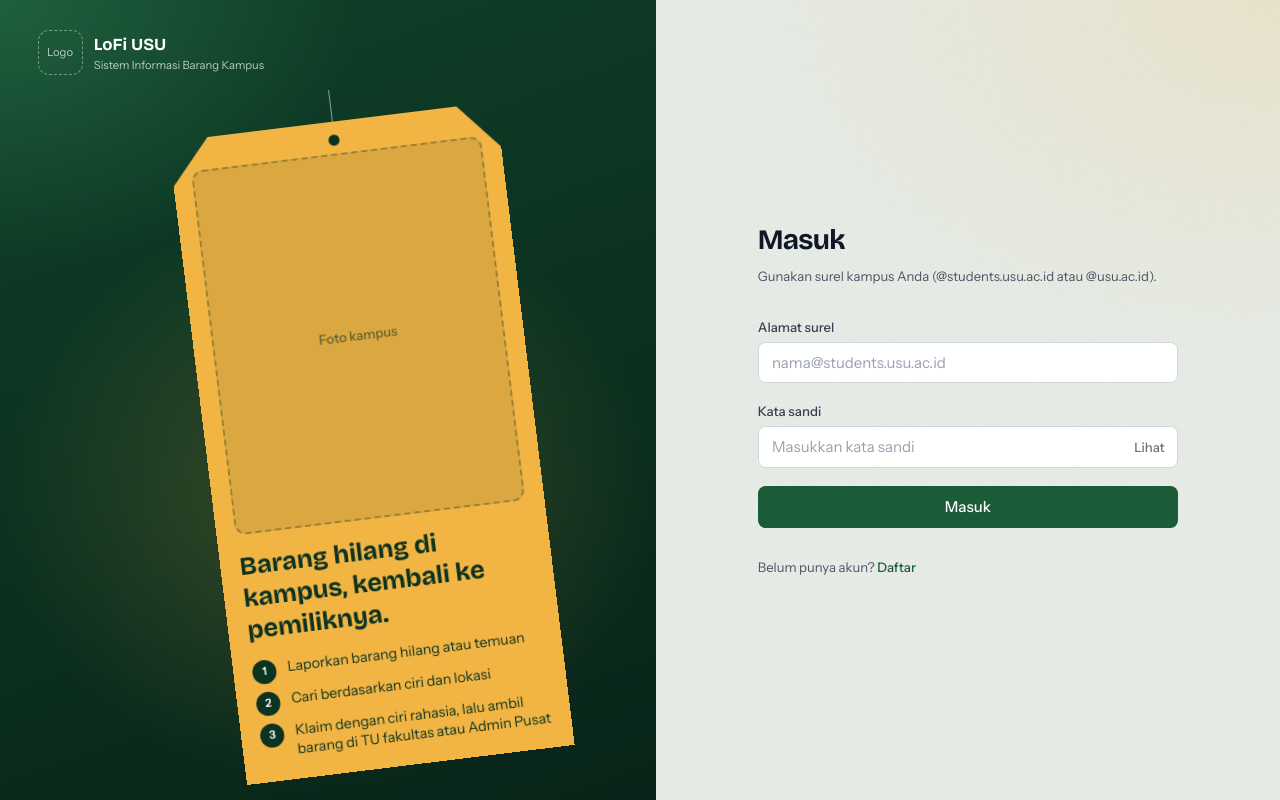
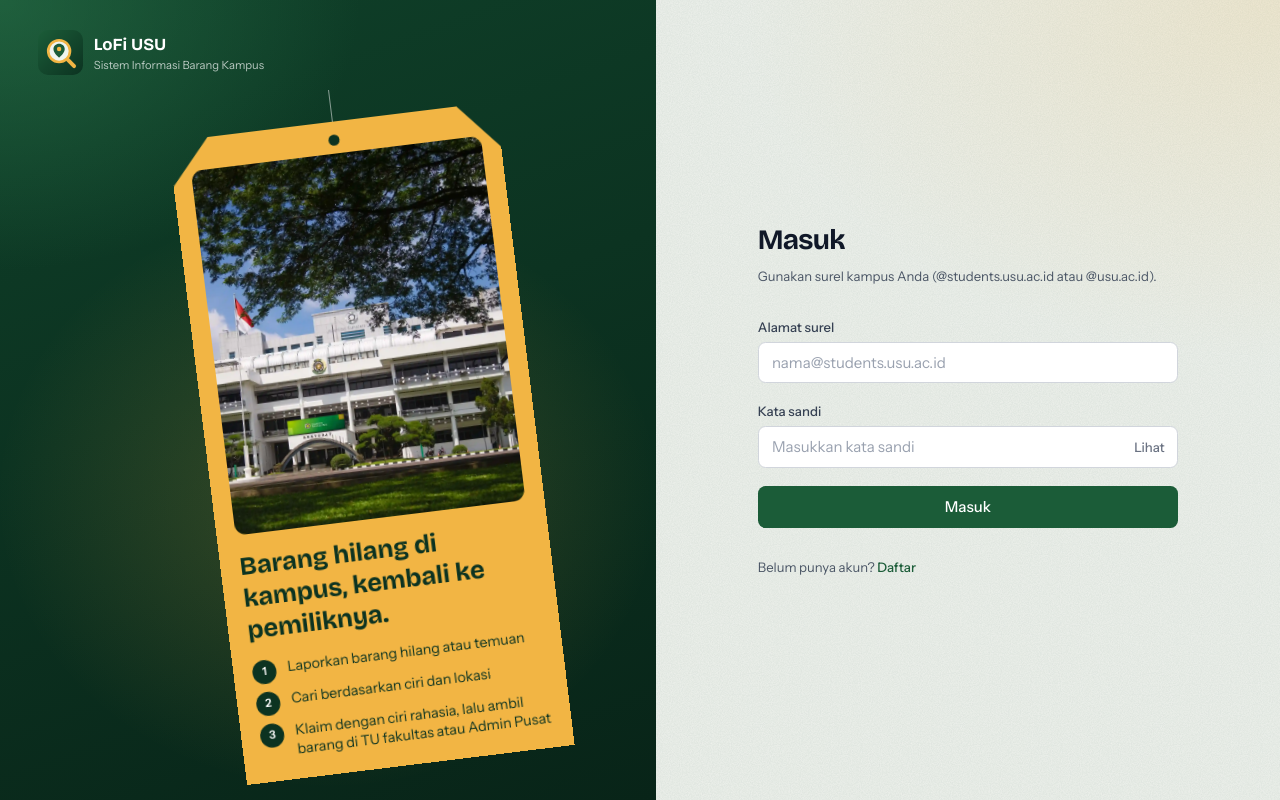
Before and after one commit to CantykaLaily-231401004/lost-and-found-usu, a React (Vite) app: page /login in a window 1280 px wide. Built offline with nearby package versions, Linux system fonts and the light colour scheme; no server answers.

Commit message:
feat(ui): tambah logo dan foto kampus

```diff
--- a/src/features/admin/AdminShell.tsx
+++ b/src/features/admin/AdminShell.tsx
@@ -7,6 +7,7 @@ import Icon, { type IconName } from "../../shared/components/Icon";
 import { useAdminState } from "../../shared/hooks/useIsAdmin";
 import { useSessionUser } from "../../shared/hooks/useSessionUser";
 import { supabase } from "../../services/supabase";
+import logo from "../../assets/lofi-icon.svg";
 
 const NAV: {
   to: string;
@@ -105,9 +106,7 @@ export default function AdminShell({ children }: { children: ReactNode }) {
       <header className="shrink-0 px-4 pt-3 text-white sm:px-6">
         <div className="flex h-12 items-center justify-between gap-3">
           <Link to="/admin" className="flex items-center gap-2.5">
-            <span className="flex size-8 items-center justify-center rounded-lg bg-tag text-brand-950">
-              <Icon name="search" className="size-4" />
-            </span>
+            <img src={logo} alt="" className="size-8 rounded-lg" />
             <span className="leading-tight">
               <span className="block font-display text-base font-bold">
                 LoFi USU
--- a/src/pages/LandingPage.tsx
+++ b/src/pages/LandingPage.tsx
@@ -2,8 +2,9 @@ import { useEffect, useState } from "react";
 import { Link } from "react-router-dom";
 import { Logo } from "../shared/components/AuthLayout";
 
-// Isi nanti: import campus from "../assets/campus.jpg"  lalu  const PHOTO_SRC = campus
-const PHOTO_SRC = undefined as string | undefined;
+import campus from "../assets/campus.webp";
+
+const PHOTO_SRC = campus;
 
 const steps = [
   {
--- a/src/shared/components/AppShell.tsx
+++ b/src/shared/components/AppShell.tsx
@@ -5,6 +5,7 @@ import { useSessionUser } from "../hooks/useSessionUser";
 import { useIsAdmin } from "../hooks/useIsAdmin";
 import { useLofiStore } from "../store/lofiStore";
 import { supabase } from "../../services/supabase";
+import logo from "../../assets/lofi-icon.svg";
 
 const NAV: { to: string; label: string; icon: IconName }[] = [
   { to: "/cari", label: "Cari Barang", icon: "search" },
@@ -71,9 +72,7 @@ export default function AppShell({
       <header className="shrink-0 px-4 pt-3 text-white sm:px-6">
         <div className="flex h-12 items-center justify-between gap-3">
           <Link to={user ? "/cari" : "/"} className="flex items-center gap-2.5">
-            <span className="flex size-8 items-center justify-center rounded-lg bg-tag text-brand-950">
-              <Icon name="search" className="size-4" />
-            </span>
+            <img src={logo} alt="" className="size-8 rounded-lg" />
             <span className="leading-tight">
               <span className="block font-display text-base font-bold">
                 LoFi USU
--- a/src/shared/components/AuthLayout.tsx
+++ b/src/shared/components/AuthLayout.tsx
@@ -1,9 +1,10 @@
 import type { ReactNode } from "react";
 
-// Isi nanti: import logo from "../../assets/logo.png"  lalu  const LOGO_SRC = logo
-const LOGO_SRC = undefined as string | undefined;
-// Isi nanti: import campus from "../../assets/campus.jpg"  lalu  const PHOTO_SRC = campus
-const PHOTO_SRC = undefined as string | undefined;
+import logo from "../../assets/lofi-icon.svg";
+const LOGO_SRC = logo;
+
+import campus from "../../assets/campus.webp";
+const PHOTO_SRC = campus;
 
 const steps = [
   "Laporkan barang hilang atau temuan",
```
Also changed, not shown: src/assets/campus.webp (added), src/assets/lofi-icon.svg (added).
